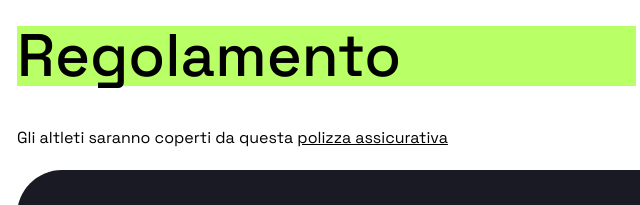
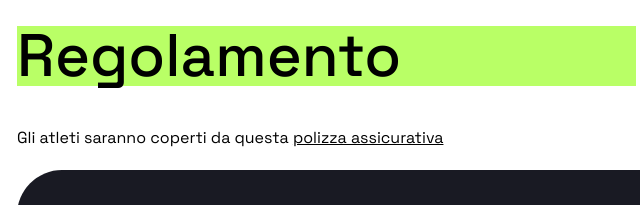
Before and after one commit to movi-centallo/cantoni-site, an Astro site: page / in a window 1280 px wide. Shown: the part 900-1105 px from the top of the page, 39-679 px from the left. Built offline with nearby package versions, Linux system fonts and the light colour scheme; Astro itself is replaced by a stand-in of ours.

Commit message:
Update Case.astro

```diff
--- a/src/components/Case.astro
+++ b/src/components/Case.astro
@@ -15,7 +15,7 @@
 <div class="relative flex flex-col items-center md:flex-row">
     <div class="row items-center md:pr-40 md:w-8/12">
         <div class="text-center md:text-left pb-5">
-            <p>Gli altleti saranno coperti da questa <a href="https://drive.google.com/file/d/1IazQLfGh9-MgLjBTLQv1BeJxbrm4LpNL/view?usp=sharing" class="py-5 underline">polizza assicurativa</a></p>
+            <p>Gli atleti saranno coperti da questa <a href="https://drive.google.com/file/d/1IazQLfGh9-MgLjBTLQv1BeJxbrm4LpNL/view?usp=sharing" class="py-5 underline">polizza assicurativa</a></p>
 
         </div>
     </div>
```
